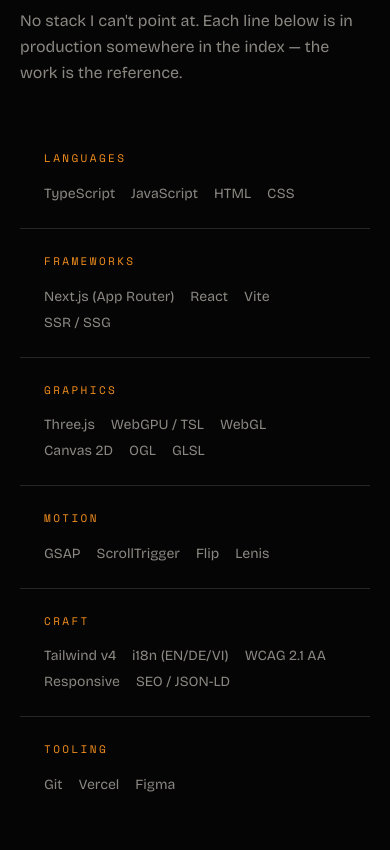
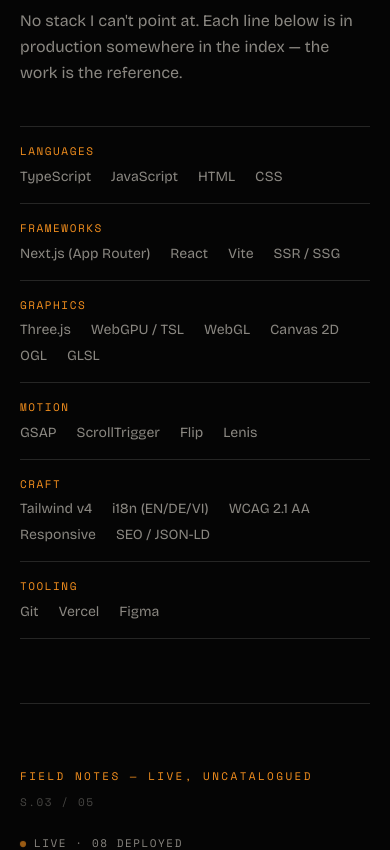
Before and after one commit to antonyvu-code/nullpunkt, a Next.js app: page / in a window 390 px wide. Shown: the part 2760-3610 px from the top of the page. Built offline with nearby package versions, Linux system fonts and the light colour scheme.

Commit message:
Break section monotony + add placeholder links
- Redesign CAPABILITIES as a hairline ledger (dense, table-like) so it no longer
  mirrors Under the Hood's boxed-card grid — five distinct section rhythms now
- Add placeholder GitHub / LinkedIn / CV links to the contact block (href="#", TODO)

```diff
--- a/app/page.tsx
+++ b/app/page.tsx
@@ -129,17 +129,26 @@
             No stack I can&apos;t point at. Each line below is in production somewhere in the
             index — the work is the reference.
           </p>
-          <div className="mt-10 grid gap-px sm:grid-cols-2 md:grid-cols-3" style={{ background: "var(--line)" }}>
+          {/* A hairline ledger — dense and table-like, the opposite rhythm to
+              Under the Hood's boxed cards, so the two never read as the same block. */}
+          <div className="mt-10 border-t" style={{ borderColor: "var(--line)" }}>
             {capabilities.map((c) => (
-              <div key={c.group} className="bg-bg p-6">
-                <h3 className="hud hud-wide accent-t mb-4 text-accent">{c.group}</h3>
-                <ul className="m-0 flex list-none flex-wrap gap-x-4 gap-y-1.5 p-0">
+              <div
+                key={c.group}
+                className="grid grid-cols-1 gap-1.5 border-b py-4 md:grid-cols-[11rem_1fr] md:items-baseline md:gap-8 md:py-5"
+                style={{ borderColor: "var(--line)" }}
+              >
+                <span className="hud accent-t text-accent">{c.group}</span>
+                <span className="flex flex-wrap gap-x-5 gap-y-1.5">
                   {c.items.map((it) => (
-                    <li key={it} className="text-sm text-muted">
+                    <span
+                      key={it}
+                      className="text-sm text-muted transition-colors duration-200 hover:text-ink motion-reduce:transition-none"
+                    >
                       {it}
-                    </li>
+                    </span>
                   ))}
-                </ul>
+                </span>
               </div>
             ))}
           </div>
@@ -235,6 +244,22 @@
           <p className="hud mt-6 text-muted/70">
             REMOTE OR BERLIN · RESPONSE WITHIN 48H · DE / EN / VI
           </p>
+          <ul className="hud mt-8 flex list-none flex-wrap gap-x-6 gap-y-3 p-0">
+            {site.links.map((l) => (
+              <li key={l.label}>
+                <a
+                  href={l.href}
+                  target={l.placeholder ? undefined : "_blank"}
+                  rel="noopener"
+                  className="accent-t inline-flex items-center gap-1.5 border-b border-transparent text-muted no-underline hover:border-accent hover:text-accent"
+                  title={l.placeholder ? "Placeholder — add real URL" : undefined}
+                >
+                  {l.label}
+                  <span aria-hidden="true" className="opacity-50">↗</span>
+                </a>
+              </li>
+            ))}
+          </ul>
         </div>
       </section>
     </>
--- a/lib/site.ts
+++ b/lib/site.ts
@@ -11,6 +11,12 @@
   about:
     "A communication designer turned frontend engineer, based in Berlin. I build interfaces where the engineering is the craft — real-time graphics, motion systems, and accessible, systemised frontends. Every project in this lab is one aesthetic solved from the structure up, usually on the newest web tech I can reach.",
   email: "atv1989.info@gmail.com",
+  // TODO(antony): swap the placeholder hrefs for the real profiles + CV file.
+  links: [
+    { label: "GITHUB", href: "#", placeholder: true },
+    { label: "LINKEDIN", href: "#", placeholder: true },
+    { label: "CV (PDF)", href: "#", placeholder: true },
+  ] as { label: string; href: string; placeholder?: boolean }[],
   founded: "2026",
   footerNote: "THE LAB OF ANTONY VU",
   /** Operator readings — the 30-second recruiter block, in instrument language. */
```
